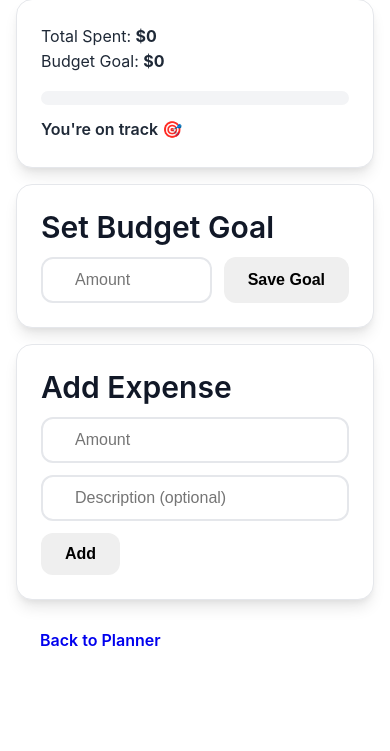
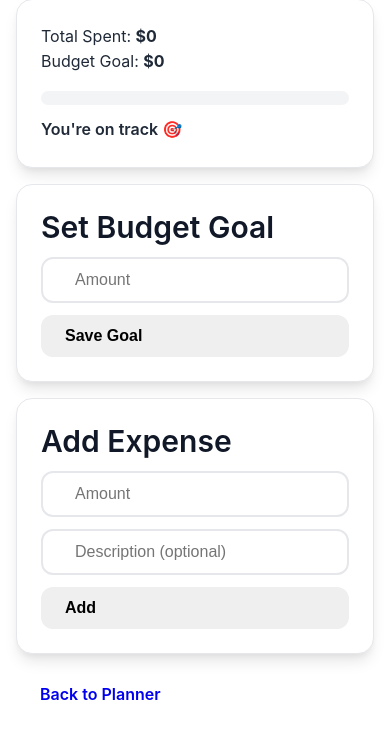
Before and after one commit to mrchidubem/budget_buddy, a Django app: page /budget/home/ in a window 390 px wide. Shown: the part 242-993 px from the top of the page. Before the commit the page ends 888 px from the top, so only its background shows below. Run offline with Django 5.2, Linux system fonts and the light colour scheme; the visitor is signed in with stand-in values (Sample User, id 1); data that the repository does not hold is empty.

Commit message:
SPA polish: logout button, hide auth card post-login, responsive grid for forms/buttons

```diff
--- a/static/style.css
+++ b/static/style.css
@@ -1043,9 +1043,18 @@ p {
 }
 
 .card-actions {
-    display: flex;
+    display: grid;
+    grid-template-columns: 1fr 2fr auto;
     gap: var(--spacing-3);
-    flex-wrap: wrap;
+}
+
+@media (max-width: 640px) {
+    .card-actions {
+        grid-template-columns: 1fr;
+    }
+    .card-form {
+        grid-template-columns: 1fr;
+    }
 }
 
 .notification-toast.show {
--- a/templates/index.html
+++ b/templates/index.html
@@ -179,7 +179,7 @@
             </div>
             <!-- Auth Panel (centered) -->
             {% if not request.user.is_authenticated %}
-            <div class="card" style="max-width:560px;margin:0 auto;margin-bottom:16px;text-align:center">
+            <div id="auth-card" class="card" style="max-width:560px;margin:0 auto;margin-bottom:16px;text-align:center">
                 <h3 style="margin:0 0 12px">Get Started</h3>
                 <div style="display:grid;grid-template-columns:1fr;gap:.75rem">
                     <form id="spa-signup-form" style="display:grid;gap:.5rem">
@@ -452,6 +452,9 @@
                         <i class="fas fa-cloud-upload-alt"></i> Save to Cloud
                     </button>
                     {% endif %}
+                    <button class="btn btn-outline" id="spa-logout" style="display:none">
+                        <i class="fas fa-sign-out-alt"></i> Logout
+                    </button>
                 </div>
             </div>
             <div class="footer-bottom">
```
Also changed, not shown: static/script.js (+22 -0 lines).
